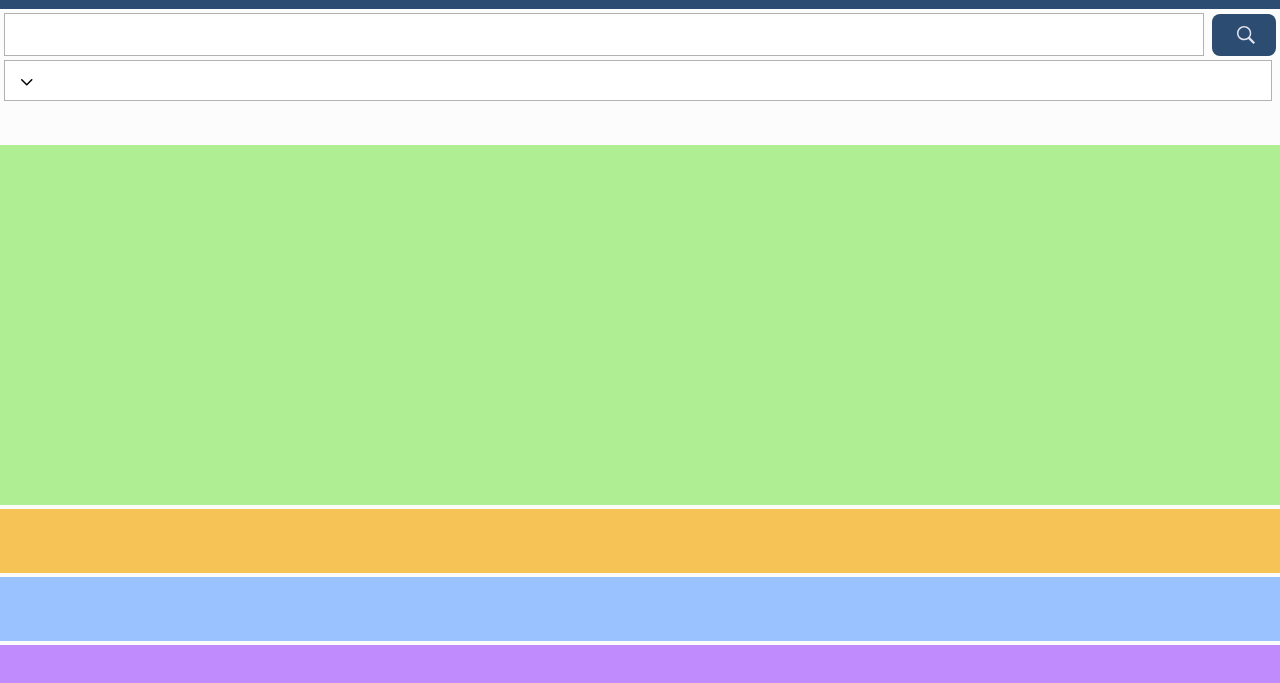
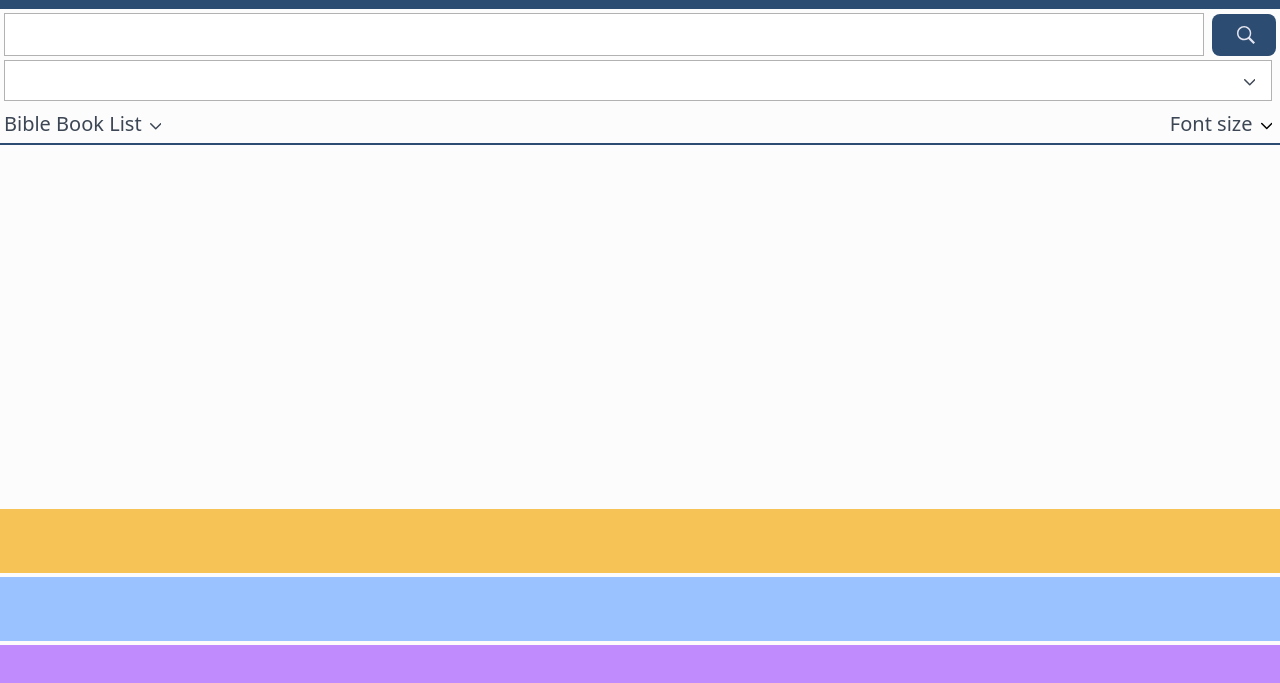
Before and after one commit to ceveloper7/uword, a website: page public/index.html in a window 1280 px wide. Shown: the part 91-774 px from the top of the page. Drawn offline with Linux system fonts and the light colour scheme; files whose address does not match are found by name; a web font is replaced by a local one.

Commit message:
Your Word Project - Search Input component

```diff
--- a/assets/css/styles.css
+++ b/assets/css/styles.css
@@ -500,9 +500,55 @@ th {
   padding: 0.25rem 0.5rem 0;
 }
 
+.search-dropdown-icon svg{
+  fill: var(--color-dark-contrast);
+
+}
+
+.bible-options{
+  display: flex;
+  justify-content: space-between;
+  margin-top: 0.5rem;
+  padding-left: 0.25rem;
+  padding-bottom: 0.25rem;
+}
+
+.bible-book-dropdown{
+  position: static;
+}
+
+.toggle-bible,
+.toggle-fontsize{
+  color: var(--color-dark-contrast);
+  display: flex;
+  text-decoration: none;
+}
+
+.toggle-bible svg{
+  margin: 0.25rem 0 0 0.5rem;
+  align-self: center;
+  fill: var(--color-dark-contrast);
+}
+
+.fontsize-dropdown{
+  position: relative;
+}
+
+.toggle-fontsize svg{
+
+  margin: 0.25rem 0.5rem 0 0.5rem;
+}
+
+hr.content-divider{
+  border: 0;
+  border-top: 0.125rem solid #2d4c71;
+  margin: 0;
+
+}
+
 main {
   grid-area: main;
-  background: #b0ee94;
+
 }
 
 .sidebar-right {
--- a/public/assets/css/styles.css
+++ b/public/assets/css/styles.css
@@ -500,9 +500,55 @@ th {
   padding: 0.25rem 0.5rem 0;
 }
 
+.search-dropdown-icon svg{
+  fill: var(--color-dark-contrast);
+
+}
+
+.bible-options{
+  display: flex;
+  justify-content: space-between;
+  margin-top: 0.5rem;
+  padding-left: 0.25rem;
+  padding-bottom: 0.25rem;
+}
+
+.bible-book-dropdown{
+  position: static;
+}
+
+.toggle-bible,
+.toggle-fontsize{
+  color: var(--color-dark-contrast);
+  display: flex;
+  text-decoration: none;
+}
+
+.toggle-bible svg{
+  margin: 0.25rem 0 0 0.5rem;
+  align-self: center;
+  fill: var(--color-dark-contrast);
+}
+
+.fontsize-dropdown{
+  position: relative;
+}
+
+.toggle-fontsize svg{
+
+  margin: 0.25rem 0.5rem 0 0.5rem;
+}
+
+hr.content-divider{
+  border: 0;
+  border-top: 0.125rem solid #2d4c71;
+  margin: 0;
+
+}
+
 main {
   grid-area: main;
-  background: #b0ee94;
+
 }
 
 .sidebar-right {
--- a/public/index.html
+++ b/public/index.html
@@ -52,6 +52,8 @@
     </select>
     <div class="search-dropdown-container">
       <div class="bible-version-display">
+      </div>
+      <span class="data-bible-version"></span>
       <div class="search-dropdown-icon">
         <svg xmlns="http://www.w3.org/2000/svg" viewBox="0 0 11.5 6.5" width="11.5" height="6.5">
           <title>Version</title>
@@ -61,13 +63,44 @@
         </svg>
       </div>
     </div>
+  </form>
+  <div class="bible-options">
+    <div class="bible-book-dropdown">
+      <a href="#" class="toggle-bible">
+        <span>Bible Book List</span>
+        <svg xmlns="http://www.w3.org/2000/svg" viewBox="0 0 11.5 6.5" width="11.5" height="6.5">
+          <title>Bible Book List</title>
+          <path
+            d="M11.28.22a.75.75 0 0 0-1.06 0L5.75 4.69 1.28.22A.75.75 0 0 0 .22 1.28l5 5a.73.73 0 0 0 .53.22.74.74 0 0 0 .53-.22l5-5a.75.75 0 0 0 0-1.06z">
+          </path>
+        </svg>
+      </a>
+      <span class="data-bible-book"></span>
     </div>
-  </form>
+    <div class="fontsize-dropdown">
+      <a href="#" class="toggle-fontsize">
+        <span>Font size</span>
+        <svg xmlns="http://www.w3.org/2000/svg" viewBox="0 0 11.5 6.5" width="11.5" height="6.5">
+          <title>Font Size</title>
+          <path
+            d="M11.28.22a.75.75 0 0 0-1.06 0L5.75 4.69 1.28.22A.75.75 0 0 0 .22 1.28l5 5a.73.73 0 0 0 .53.22.74.74 0 0 0 .53-.22l5-5a.75.75 0 0 0 0-1.06z">
+          </path>
+        </svg>
+      </a>
+      <span class="data-font-size"></span>
     </div>
+
+  </div>
+  <hr class="content-divider">
+</div>
+
+
     <main></main>
     <nav class="sidebar-right"></nav>
     <article class="books"></article>
-    <footer></footer>
+    <footer>
+
+    </footer>
   </div>
 </body>
 </html>
```
Also changed, not shown: _imports/components/search.html (+30 -1 lines), index.html (+4 -1 lines). Lines whose indentation alone changed are shown as unchanged.
